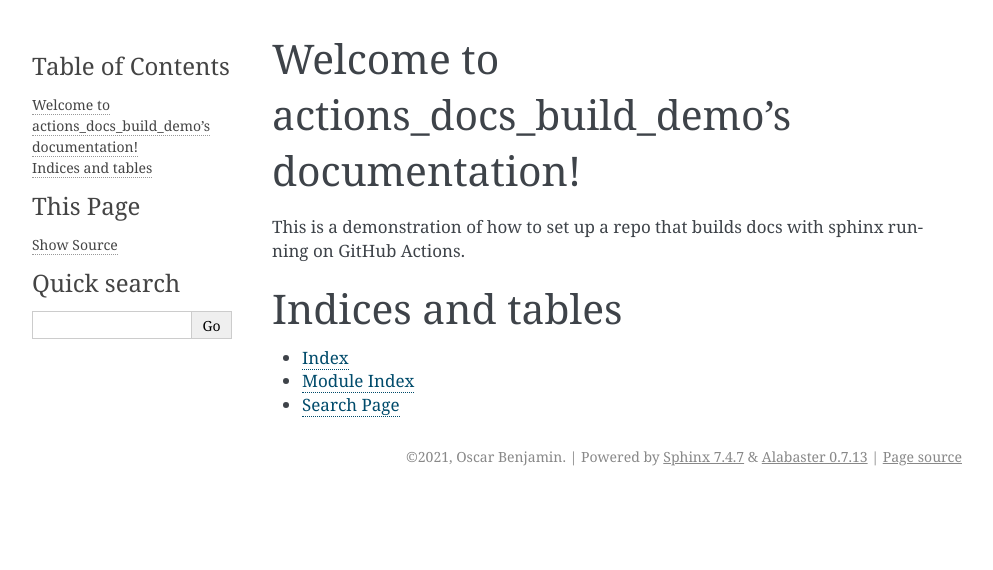
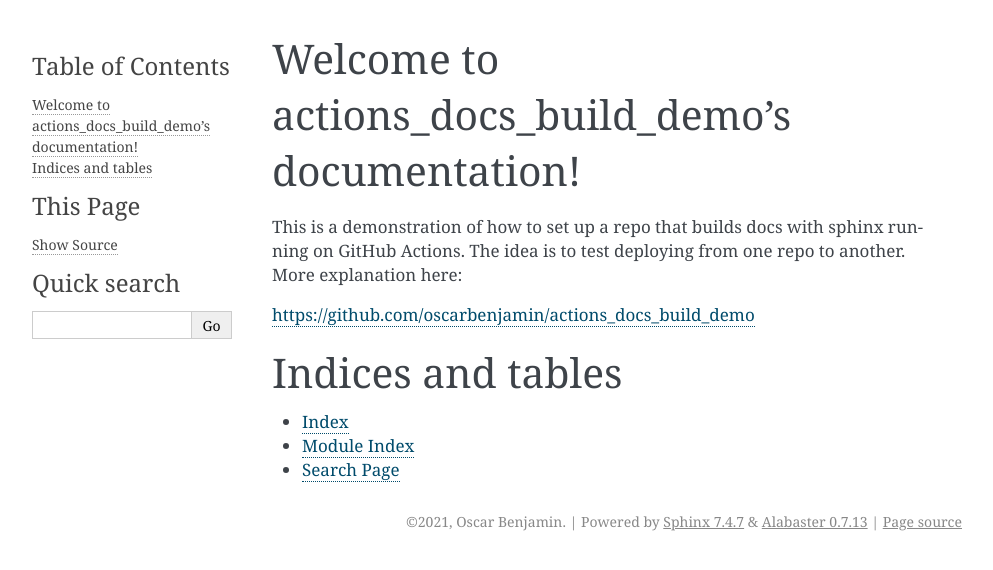
Before and after one commit to oscarbenjamin/actions_docs_build_demo, a Sphinx documentation site: the page built from doc/source/index.rst, in a window 1280 px wide. Shown: the top 570 px of the page, without its empty margins (148-1141 px from the left). Built offline with Sphinx 7.4.7, drawn with Linux system fonts in a browser that asks for light colours.

Commit message:
doc: add link from doc back to source repo

```diff
--- a/doc/source/index.rst
+++ b/doc/source/index.rst
@@ -11,7 +11,10 @@ Welcome to actions_docs_build_demo's documentation!
    :caption: Contents:
 
 This is a demonstration of how to set up a repo that builds docs with sphinx
-running on GitHub Actions.
+running on GitHub Actions. The idea is to test deploying from one repo to
+another. More explanation here:
+
+https://github.com/oscarbenjamin/actions_docs_build_demo
 
 Indices and tables
 ==================
```
